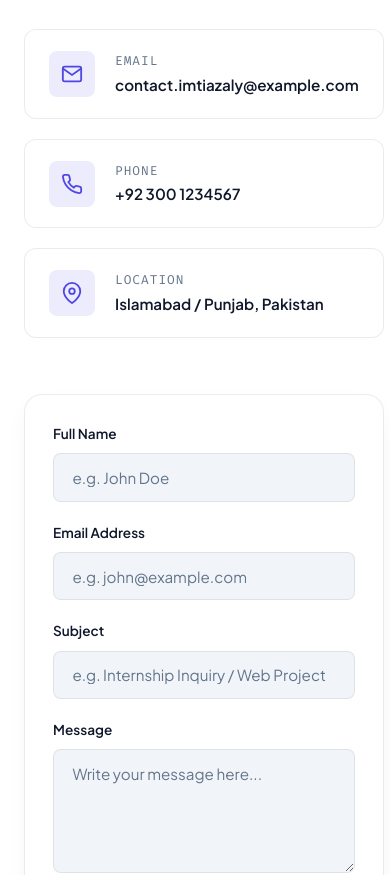
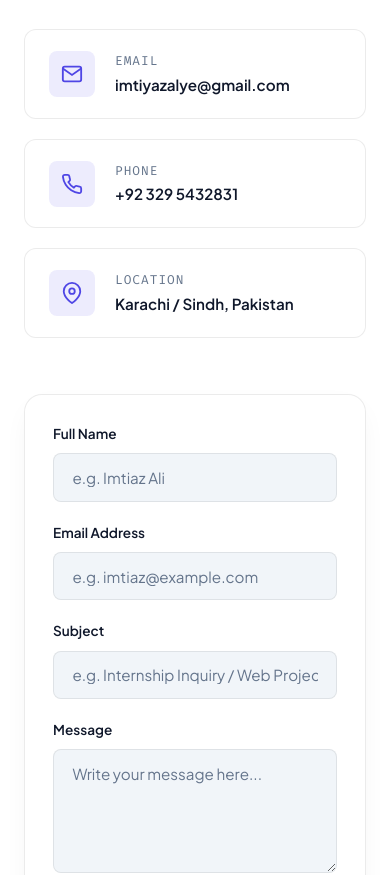
Before and after one commit to imtiazaly/DEVIXO_Personal-Portfolio-Website, a plain HTML site: page index.html in a window 390 px wide. Shown: the part 7991-8866 px from the top of the page. Drawn offline with Linux system fonts and the light colour scheme.

Commit message:
feat: update contact information including email, phone, and location in index.html

```diff
--- a/index.html
+++ b/index.html
@@ -824,7 +824,7 @@
                     <a
                       href="mailto:contact.imtiazaly@example.com"
                       class="contact-card__value"
-                      >contact.imtiazaly@example.com</a
+                      >imtiyazalye@gmail.com</a
                     >
                   </div>
                 </div>
@@ -847,7 +847,7 @@
                   <div class="contact-card__content">
                     <span class="contact-card__label">Phone</span>
                     <a href="tel:+923001234567" class="contact-card__value"
-                      >+92 300 1234567</a
+                      >+92 329 5432831</a
                     >
                   </div>
                 </div>
@@ -871,7 +871,7 @@
                   <div class="contact-card__content">
                     <span class="contact-card__label">Location</span>
                     <span class="contact-card__value"
-                      >Islamabad / Punjab, Pakistan</span
+                      >Karachi / Sindh, Pakistan</span
                     >
                   </div>
                 </div>
@@ -888,7 +888,7 @@
                     id="user-name"
                     name="name"
                     class="form__input"
-                    placeholder="e.g. John Doe"
+                    placeholder="e.g. Imtiaz Ali"
                     required
                   />
                 </div>
@@ -902,7 +902,7 @@
                     id="user-email"
                     name="email"
                     class="form__input"
-                    placeholder="e.g. john@example.com"
+                    placeholder="e.g. imtiaz@example.com"
                     required
                   />
                 </div>
```
